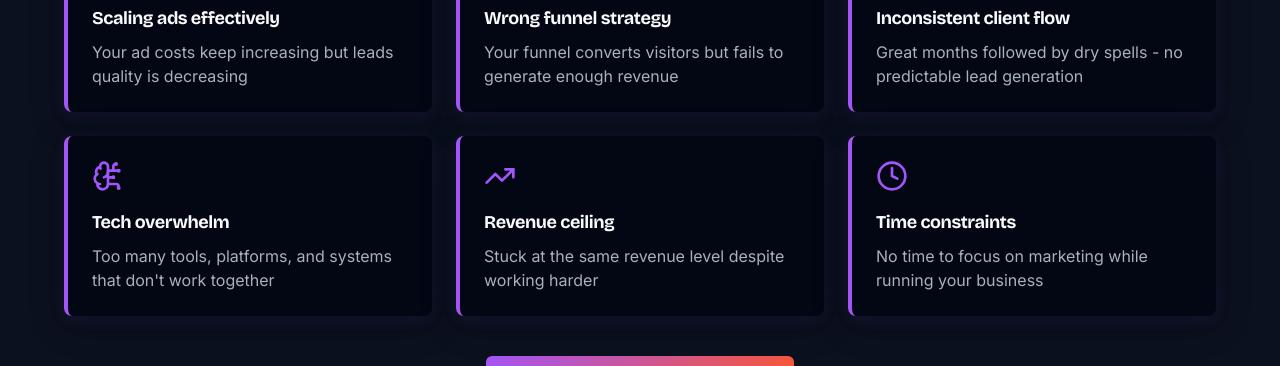
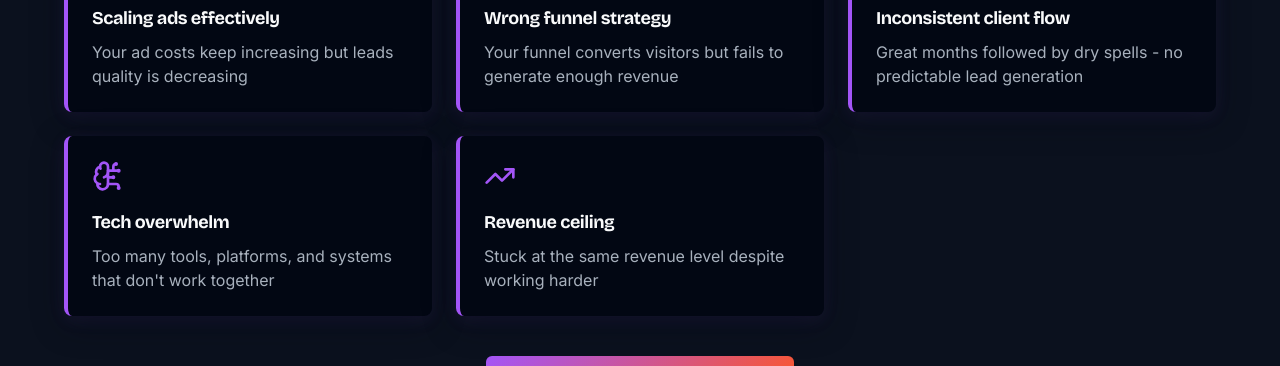
Before and after one commit to vivek-kandula-strux/scale-to-cr, a React (Vite) app: page / in a window 1280 px wide. Shown: the part 4180-4546 px from the top of the page. Built offline with nearby package versions, Linux system fonts and the light colour scheme.

Commit message:
Visual edit in Lovable

```diff
--- a/src/pages/Index.tsx
+++ b/src/pages/Index.tsx
@@ -251,11 +251,7 @@ const Index = () => {
               <h3 className="text-lg font-bold text-foreground mb-2">Revenue ceiling</h3>
               <p className="text-muted-foreground">Stuck at the same revenue level despite working harder</p>
             </div>
-            <div className="bg-background p-6 rounded-lg shadow-card border-l-4 border-primary hover:shadow-glow transition-all duration-300">
-              <Clock className="w-8 h-8 text-primary mb-4" />
-              <h3 className="text-lg font-bold text-foreground mb-2">Time constraints</h3>
-              <p className="text-muted-foreground">No time to focus on marketing while running your business</p>
-            </div>
+
           </div>
 
           <div className="text-center">
```
